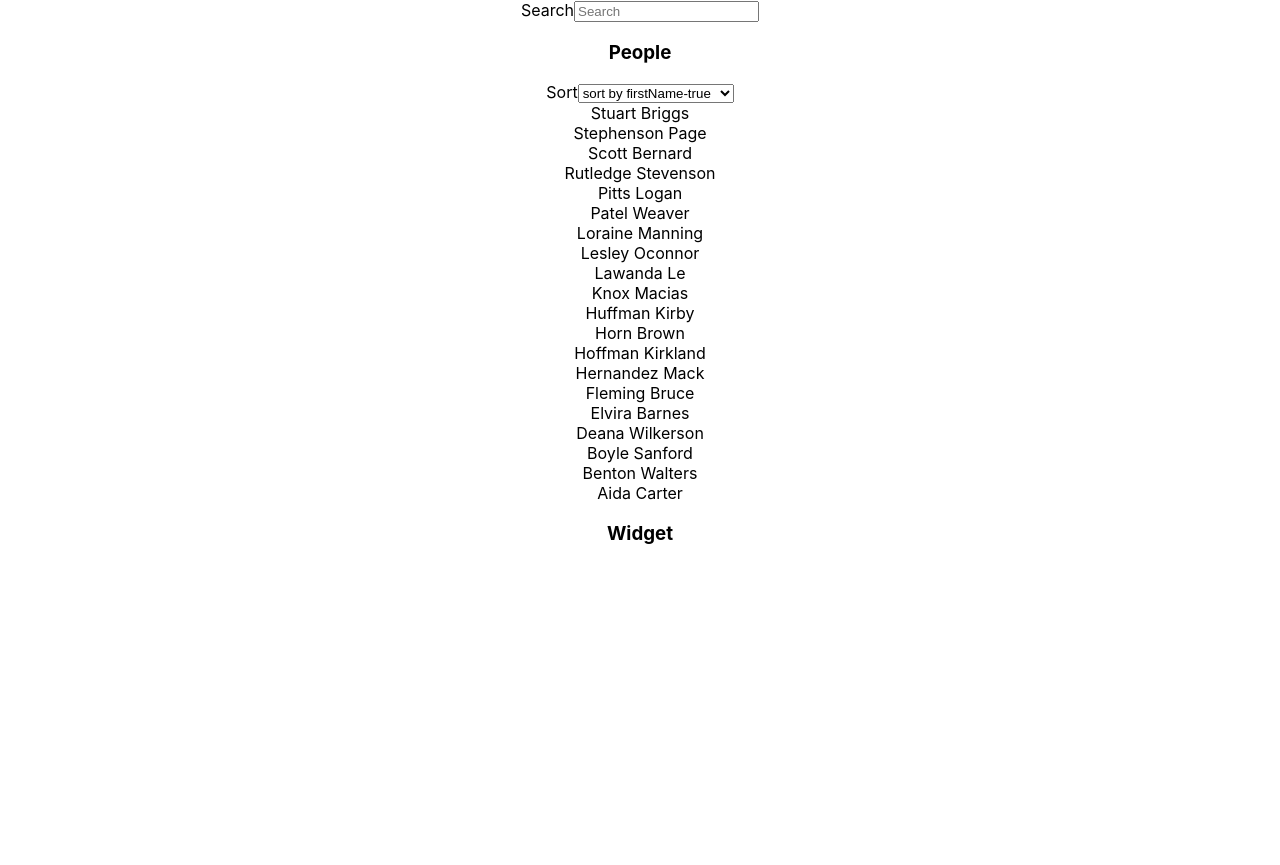
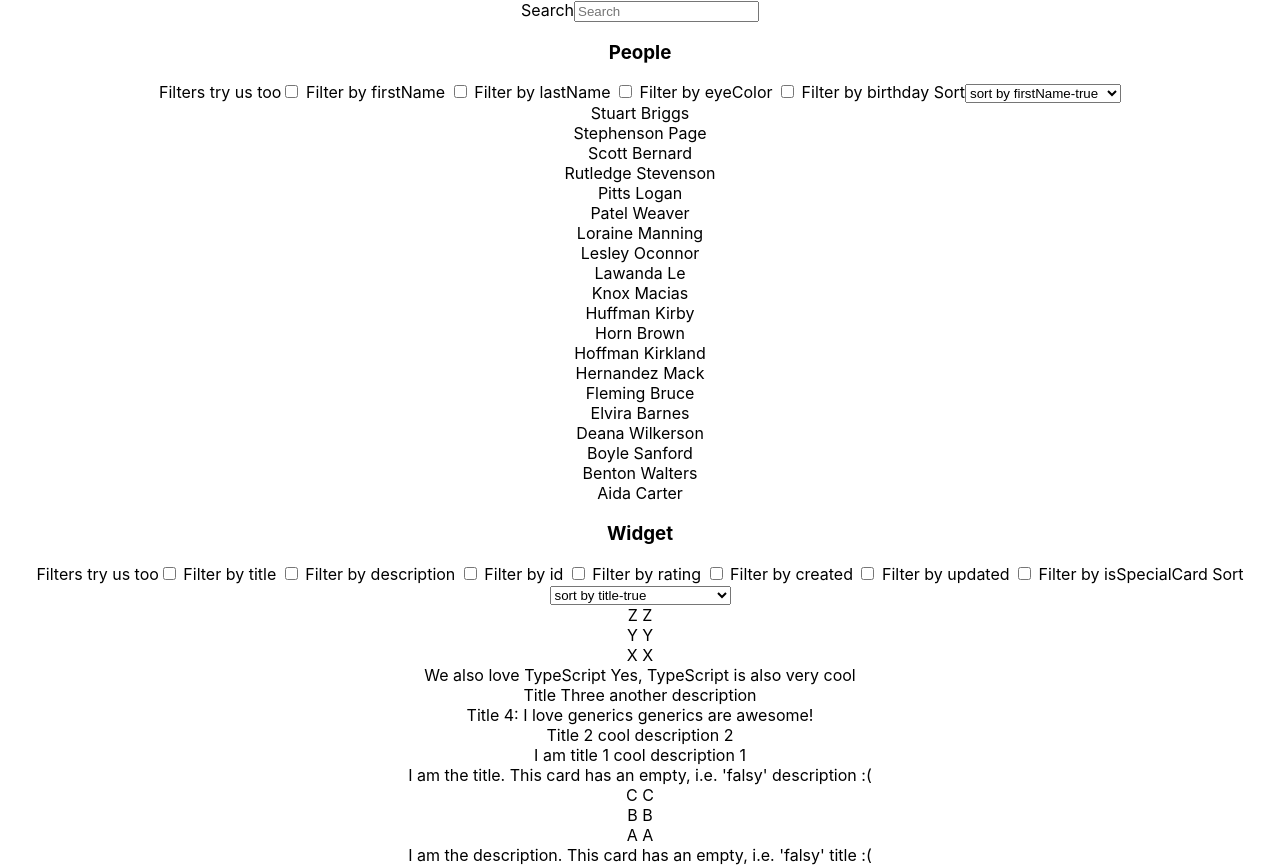
Before and after one commit to carlosavellar/tsx-generic-search, a React (Create React App) app: page / in a window 1280 px wide. Before the commit the page ends 800 px from the top, so only its background shows below. Built offline with nearby package versions, Linux system fonts and the light colour scheme.

Commit message:
generic filter

```diff
--- a/src/App.tsx
+++ b/src/App.tsx
@@ -11,6 +11,7 @@ import { genericSort } from './utils/genericSort';
 import { SortProperty } from './components/SortGeneric';
 import { genericFilter } from './utils/genericFilter';
 import { IWidget } from './interfaces/IWidget';
+import { Filters } from './components/Filters';
 
 function App() {
   const [query, setQuery] = useState<string>('');
@@ -18,13 +19,29 @@ function App() {
     property: 'firstName',
     isDescending: true,
   });
-  const [widgetFilterProperty, seTwidgetFilterProperty] = useState<Array<keyof IWidget>>([]);
+  const [widgetSortProperty, setWidgetSortProperty] = useState<IProperty<IWidget>>({
+    property: 'title',
+    isDescending: true,
+  });
+  const [widgetFilterProperties, setWidgetFilterProperty] = useState<Array<keyof IWidget>>([]);
+  const [peopleFilterProperties, setPeopleFilterProperty] = useState<Array<keyof IPerson>>([]);
 
   return (
     <div className="App">
       <>
         <InputSearch setPropertyType={setQuery} />
         <h3>People</h3>
+        <Filters
+          properties={peopleFilterProperties}
+          object={people[0]}
+          onChangeFilter={(property) => {
+            peopleFilterProperties.includes(property)
+              ? setPeopleFilterProperty(
+                  peopleFilterProperties.filter((peopleFilterProperty) => peopleFilterProperty !== property)
+                )
+              : setPeopleFilterProperty([...peopleFilterProperties, property]);
+          }}
+        />
         <SortProperty
           setPropertyType={(propertyType) => {
             setPeopleSortProperty(propertyType);
@@ -44,9 +61,27 @@ function App() {
       </>
       <>
         <h3>Widget</h3>
+        <Filters
+          properties={widgetFilterProperties}
+          object={widgets[0]}
+          onChangeFilter={(property) => {
+            widgetFilterProperties.includes(property)
+              ? setWidgetFilterProperty(
+                  widgetFilterProperties.filter((widgetFilterProperty) => widgetFilterProperty !== property)
+                )
+              : setWidgetFilterProperty([...widgetFilterProperties, property]);
+          }}
+        />
+        <SortProperty
+          setPropertyType={(propertyType) => {
+            setWidgetSortProperty(propertyType);
+          }}
+          object={widgets[0]}
+        />
         {widgets
           .filter((widget) => genericSearch(widget, ['title', 'description'], query, true))
-          .filter((widget) => genericFilter(widget, widgetFilterProperty))
+          .sort((a, b) => genericSort(a, b, widgetSortProperty))
+          .filter((widget) => genericFilter(widget, widgetFilterProperties))
           .map((widget) => {
             return (
               <div>
--- /dev/null
+++ b/src/components/Filters.tsx
@@ -0,0 +1,30 @@
+interface IFilters<T> {
+  object: T extends {} ? T : never;
+  onChangeFilter: (property: keyof T) => void;
+  properties: Array<keyof T>;
+}
+export const Filters = <T,>(props: IFilters<T>) => {
+  const { object, onChangeFilter, properties } = props;
+  return (
+    <>
+      <label className="mt-3">Filters try us too</label>
+      {Object.keys(object).map((key) => {
+        return (
+          <>
+            <input
+              type="checkbox"
+              value={key}
+              key={key}
+              id="each"
+              onChange={() => {
+                onChangeFilter(key as any);
+              }}
+              checked={properties.some((property) => property === key)}
+            />
+            <label htmlFor="each"> Filter by {key} </label>
+          </>
+        );
+      })}
+    </>
+  );
+};
--- a/src/utils/genericFilter.ts
+++ b/src/utils/genericFilter.ts
@@ -1,5 +1,5 @@
 export const genericFilter = <T>(object: T, filterProperties: Array<keyof T>) => {
-  filterProperties.every((filterProperty) => {
-    return object[filterProperty];
+  return filterProperties.every((filterProperty) => {
+    return object[filterProperty] ? true : false;
   });
 };
```
